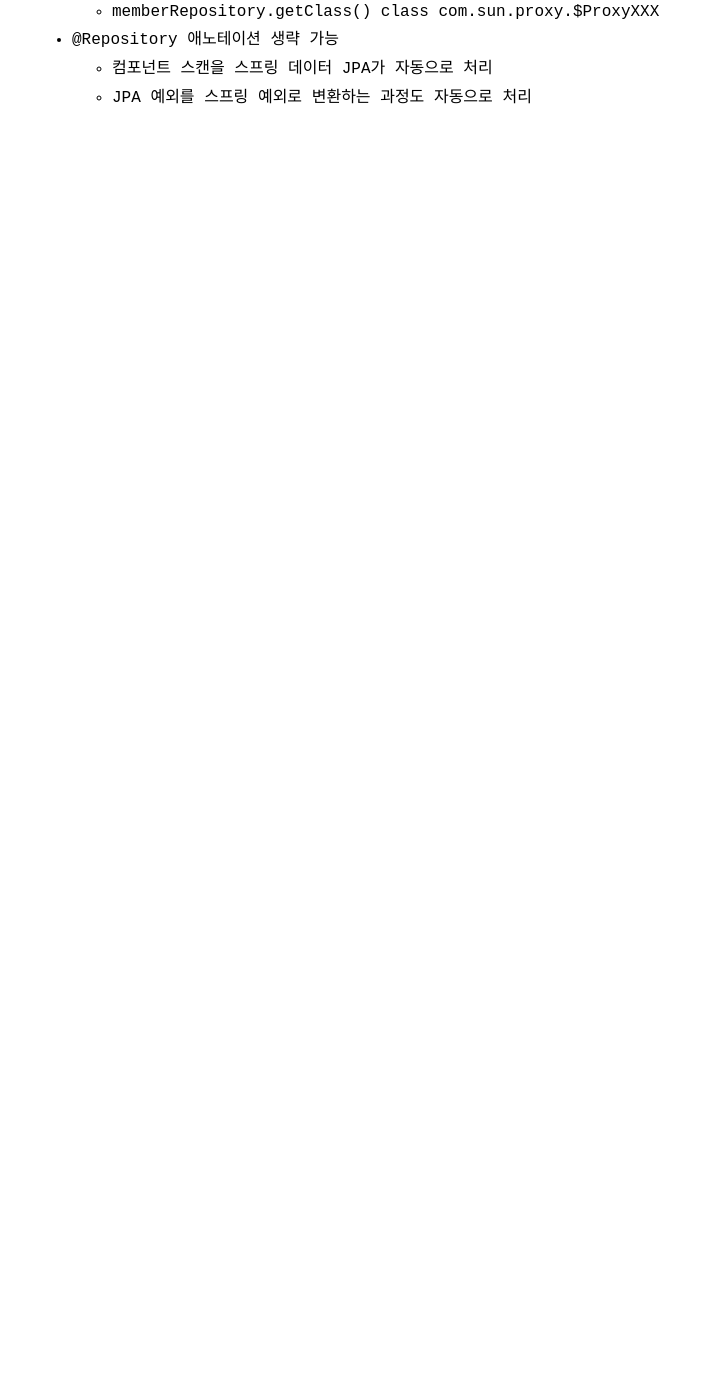
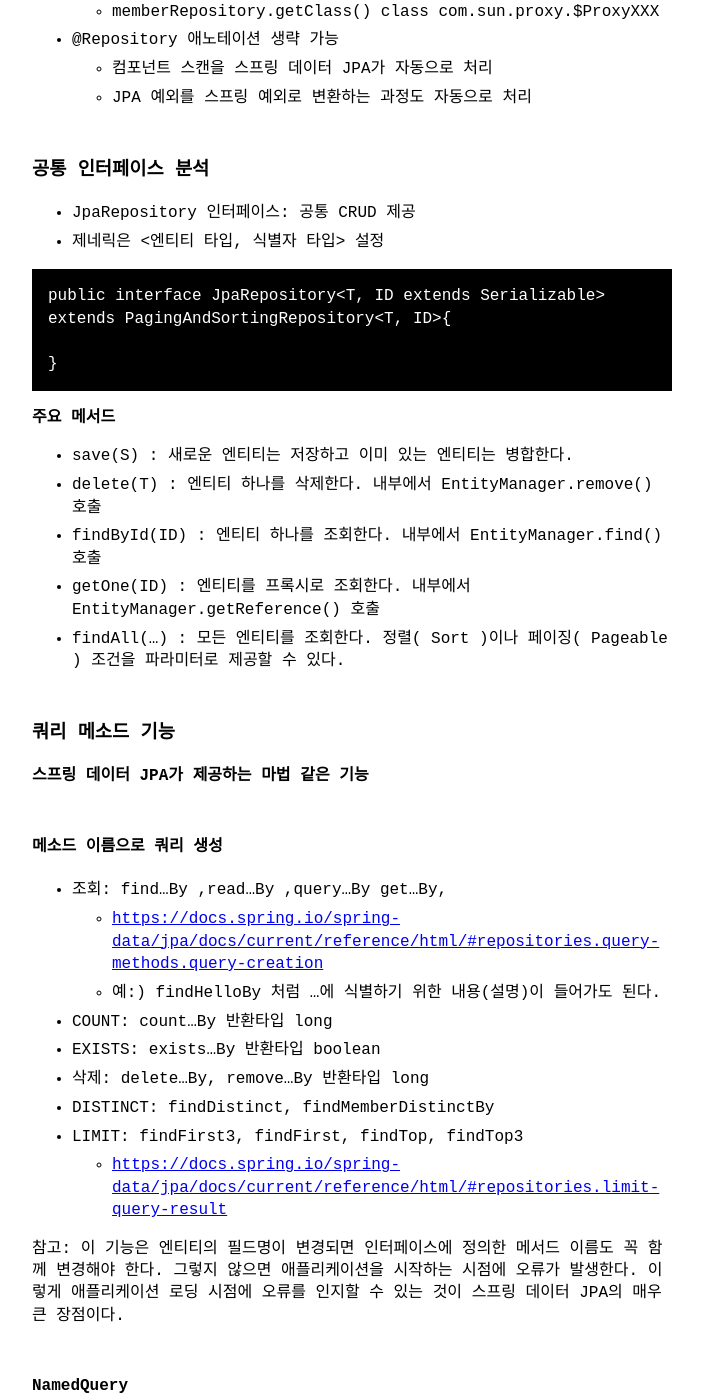
Before and after one commit to khjzzm/khjzzm.github.io, a Jekyll site: the page built from _posts/2022-12-21-spring-data-jpa.md, in a window 1280 px wide and 1400 px high, scrolled down 1994 px. Shown: the whole window, without its empty margins (288-991 px from the left). Built offline with Jekyll 4.4.1, drawn with Linux system fonts in a browser that asks for light colours; before the commit the page ends 2183 px from its top, so only the background shows below that; some of the changed text lies outside the part shown.

Commit message:
spring-data-jpa

```diff
--- a/_posts/2022-12-21-spring-data-jpa.md
+++ b/_posts/2022-12-21-spring-data-jpa.md
@@ -68,3 +68,54 @@ public class AppConfig {}
 - @Repository 애노테이션 생략 가능
   - 컴포넌트 스캔을 스프링 데이터 JPA가 자동으로 처리
   - JPA 예외를 스프링 예외로 변환하는 과정도 자동으로 처리
+
+
+
+### 공통 인터페이스 분석
+- JpaRepository 인터페이스: 공통 CRUD 제공
+- 제네릭은 <엔티티 타입, 식별자 타입> 설정
+
+~~~java
+public interface JpaRepository<T, ID extends Serializable> extends PagingAndSortingRepository<T, ID>{
+
+}
+~~~
+
+**주요 메서드**
+- save(S) : 새로운 엔티티는 저장하고 이미 있는 엔티티는 병합한다.
+- delete(T) : 엔티티 하나를 삭제한다. 내부에서 EntityManager.remove() 호출
+- findById(ID) : 엔티티 하나를 조회한다. 내부에서 EntityManager.find() 호출
+- getOne(ID) : 엔티티를 프록시로 조회한다. 내부에서 EntityManager.getReference() 호출
+- findAll(...) : 모든 엔티티를 조회한다. 정렬( Sort )이나 페이징( Pageable ) 조건을 파라미터로 제공할 수 있다.
+
+
+### 쿼리 메소드 기능
+
+**스프링 데이터 JPA가 제공하는 마법 같은 기능**
+#### 메소드 이름으로 쿼리 생성
+- 조회: find...By ,read...By ,query...By get...By,
+  - [https://docs.spring.io/spring-data/jpa/docs/current/reference/html/#repositories.query-methods.query-creation](https://docs.spring.io/spring-data/jpa/docs/current/reference/html/#repositories.query-methods.query-creation)
+  -  예:) findHelloBy 처럼 ...에 식별하기 위한 내용(설명)이 들어가도 된다.
+- COUNT: count...By 반환타입 long
+- EXISTS: exists...By 반환타입 boolean
+- 삭제: delete...By, remove...By 반환타입 long
+- DISTINCT: findDistinct, findMemberDistinctBy
+- LIMIT: findFirst3, findFirst, findTop, findTop3
+  - [https://docs.spring.io/spring-data/jpa/docs/current/reference/html/#repositories.limit-query-result](https://docs.spring.io/spring-data/jpa/docs/current/reference/html/#repositories.limit-query-result)
+
+참고: 이 기능은 엔티티의 필드명이 변경되면 인터페이스에 정의한 메서드 이름도 꼭 함께 변경해야 한다. 그렇지 않으면 애플리케이션을 시작하는 시점에 오류가 발생한다.  이렇게 애플리케이션 로딩 시점에 오류를 인지할 수 있는 것이 스프링 데이터 JPA의 매우 큰 장점이다.
+
+#### NamedQuery
+- 스프링 데이터 JPA는 선언한 "도메인 클래스 + .(점) + 메서드 이름"으로 Named 쿼리를 찾아서 실행
+- 만약 실행할 Named 쿼리가 없으면 메서드 이름으로 쿼리 생성 전략을 사용한다.
+- 필요하면 전략을 변경할 수 있지만 권장하지 않는다.
+  - 참고: [https://docs.spring.io/spring-data/jpa/docs/current/reference/html/#repositories.query-methods.query-lookup-strategies](https://docs.spring.io/spring-data/jpa/docs/current/reference/html/#repositories.query-methods.query-lookup-strategies)
+
+참고: 스프링 데이터 JPA를 사용하면 실무에서 Named Query를 직접 등록해서 사용하는 일은 드물다. 대신 @Query 를 사용해서 리파지토리 메소드에 쿼리를 직접 정의한다.
+
+
+#### @Query - 리파지토리 메소드에 쿼리 정의 파라미터 바인딩
+#### 반환 타입
+#### 페이징과 정렬
+#### 벌크성 수정 쿼리
+#### @EntityGraph
```
